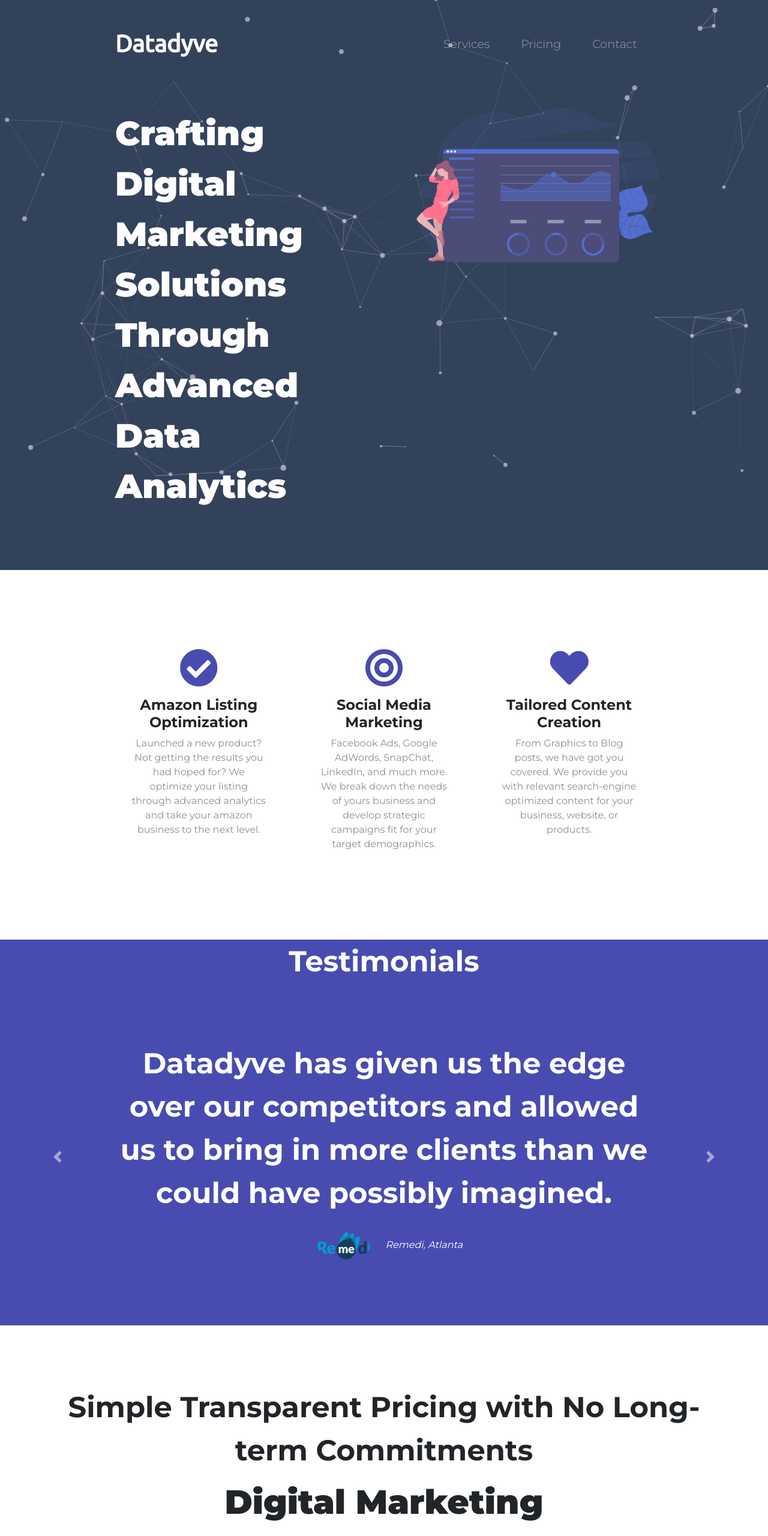
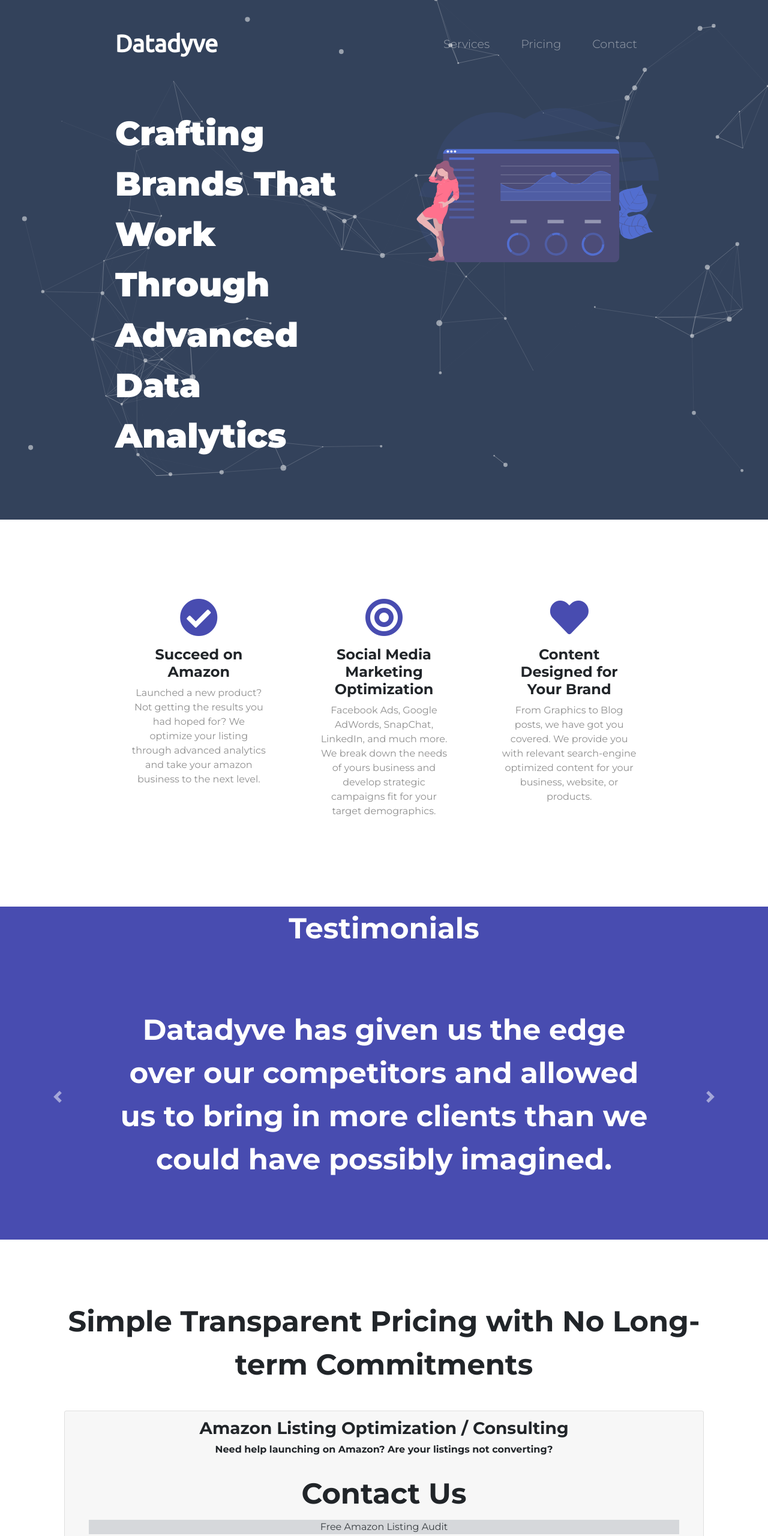
Before and after one commit to aaarslan/datadyveweb, a website: page index.html in a window 1280 px wide. Shown: the top 2560 px of the page at 60% size. Drawn offline with nearby package versions, Linux system fonts and the light colour scheme.

Commit message:
Updated Index.html
AJ helped

```diff
--- a/index.html
+++ b/index.html
@@ -65,7 +65,7 @@
       <div class="row">
 
         <div class="col-lg-6">
-          <h1 class="big-heading">Crafting Digital Marketing Solutions Through Advanced Data Analytics</h1>
+          <h1 class="big-heading">Crafting Brands That Work Through Advanced Data Analytics</h1>
         </div>
 
         <div class="col-lg-6">
@@ -88,21 +88,21 @@
       <div class="row">
         <div class="feature-box col-lg-4">
           <i class="icon fas fa-check-circle fa-4x"></i>
-          <h3 class="feature-title">Amazon Listing Optimization</h3>
+          <h3 class="feature-title">Succeed on Amazon</h3>
           <p>Launched a new product? Not getting the results you had hoped for? We optimize your listing through advanced analytics and take your amazon business to the next level.</p>
           <!-- <button class="btn btn-lg btn-block btn-success" type="button">Take Me There</button> -->
         </div>
 
         <div class="feature-box col-lg-4">
           <i class="icon fas fa-bullseye fa-4x"></i>
-          <h3 class="feature-title">Social Media Marketing</h3>
+          <h3 class="feature-title">Social Media Marketing Optimization</h3>
           <p>Facebook Ads, Google AdWords, SnapChat, LinkedIn, and much more. We break down the needs of yours business and develop strategic campaigns fit for your target demographics.</p>
           <!-- <button class="btn btn-lg btn-block btn-danger" type="button">Take Me There</button> -->
         </div>
 
         <div class="feature-box col-lg-4">
           <i class="icon fas fa-heart fa-4x"></i>
-          <h3 class="feature-title">Tailored Content Creation</h3>
+          <h3 class="feature-title">Content Designed for Your Brand</h3>
           <p>From Graphics to Blog posts, we have got you covered. We provide you with relevant search-engine optimized content for your business, website, or products.</p>
         </div>
       </div>
@@ -122,13 +122,15 @@
       <div class="carousel-inner">
         <div class="carousel-item active container-fluid">
           <h2 class="testimonial-text">Datadyve has given us the edge over our competitors and allowed us to bring in more clients than we could have possibly imagined.</h2>
-          <img class="testimonial-image" src="images/Remedi_svg_logo.svg" alt="remedi-profile">
-          <em>Remedi, Atlanta</em>
+
         </div>
         <div class="carousel-item container-fluid">
           <h2 class="testimonial-text">Working with Datadyve, we were able to achieve higher sales volume on Amazon and rank for popular keywords!</h2>
-          <img class="testimonial-image" src="images/chillax.png" alt="chillax-profile">
-          <em>Chillax, Atlanta</em>
+
+        </div>
+        <div class="carousel-item container-fluid">
+          <h2 class="testimonial-text">Datadyve took our Brand and transformed it, not only did we standout amongst the competition, we outranked them!</h2>
+
         </div>
       </div>
       <a class="carousel-control-prev" href="#testimonial-carousel" role="button" data-slide="prev">
@@ -158,7 +160,7 @@
   <section class="white-section" id="pricing">
 
     <h2 class="section-heading">Simple Transparent Pricing with No Long-term Commitments</h2>
-
+<!--
     <div class="col-lg-12">
       <h1 class="big-heading">Digital Marketing</h1>
     </div>
@@ -201,7 +203,7 @@
           </div>
         </div>
       </div>
-    </div>
+    </div> -->
     <div class="row">
       <div class="pricing-column col-lg-12 col-md-12 col-sm-12">
         <div class="card">
```
